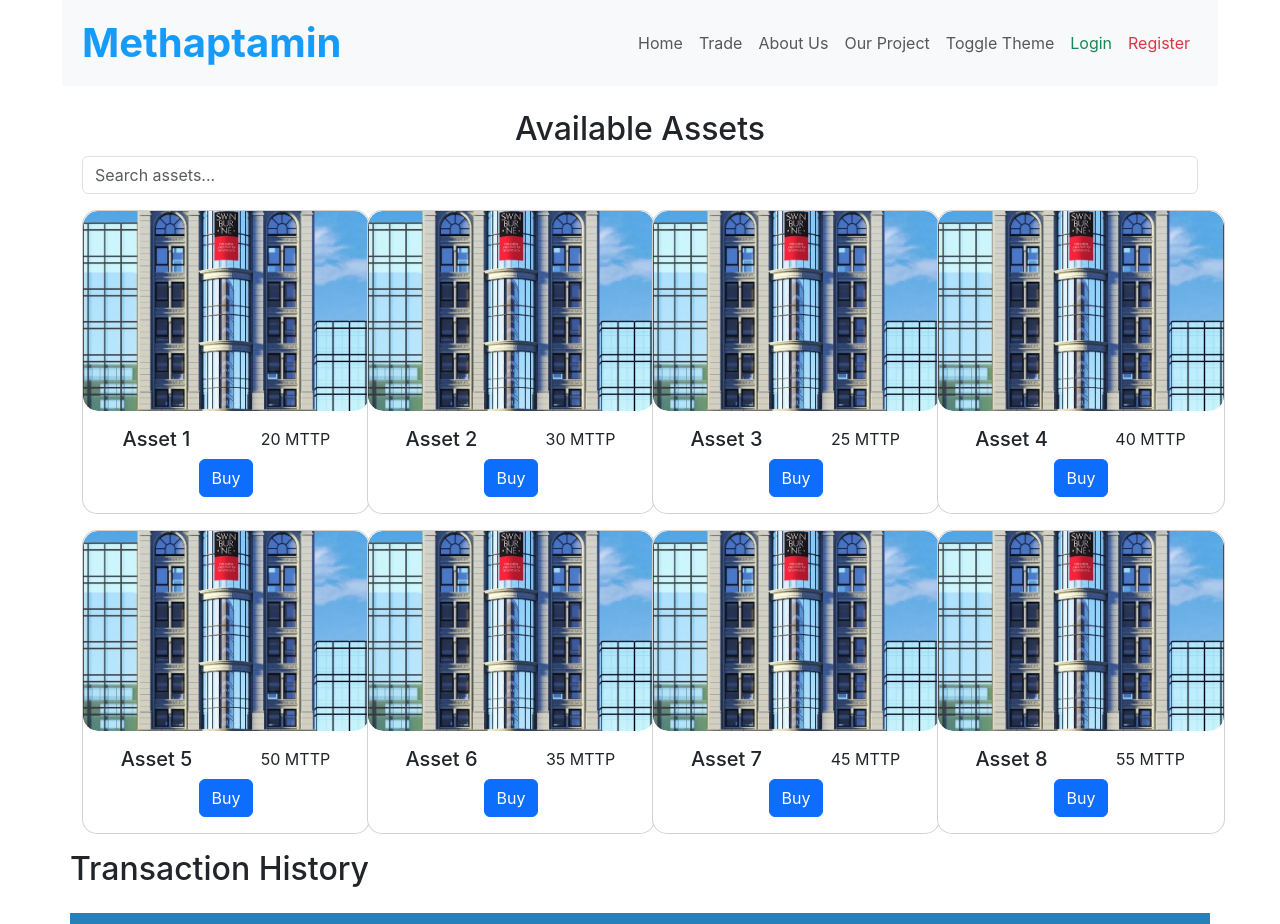
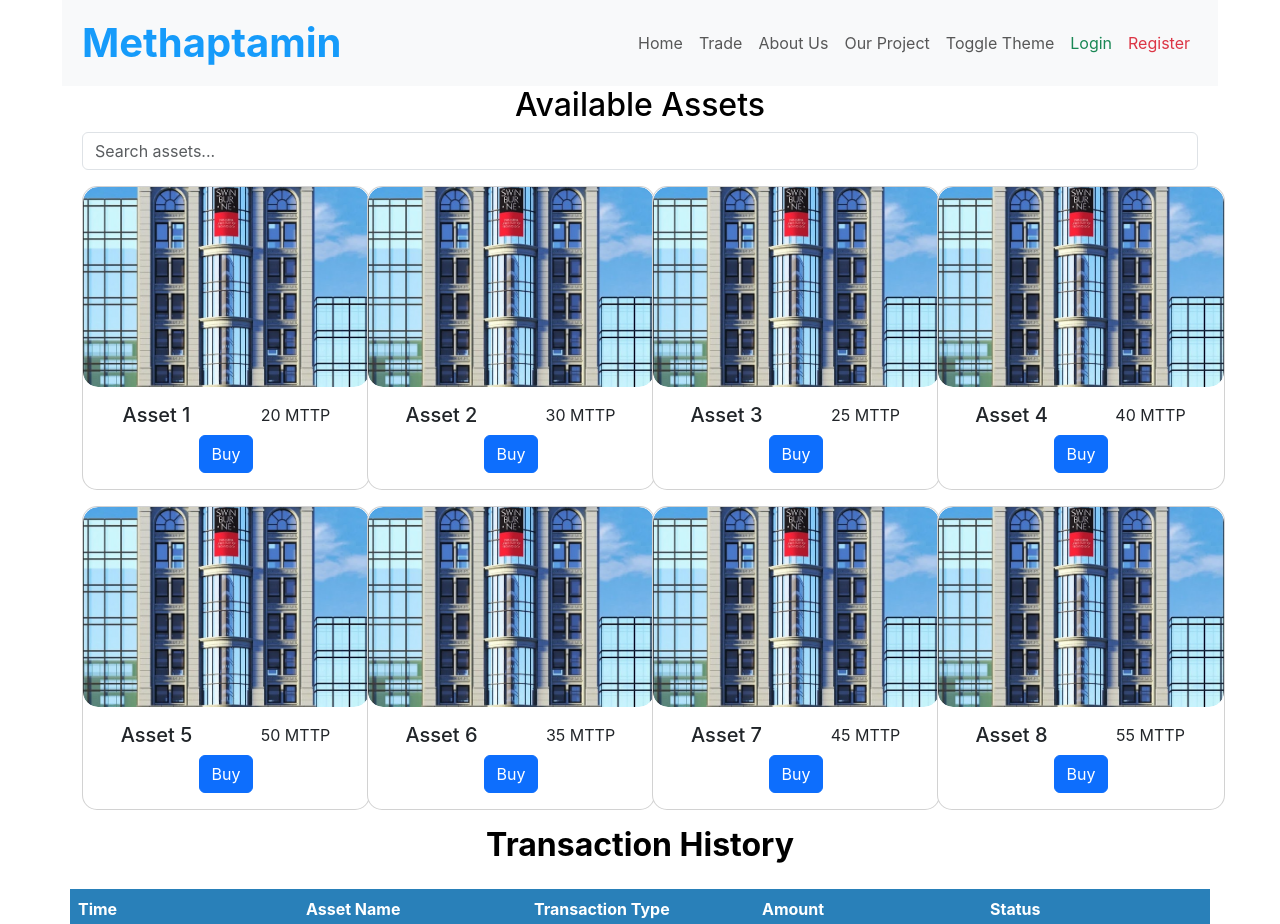
Before and after one commit to EHC-35-1/front-end, a React (Vite) app: page /trade in a window 1280 px wide. Shown: the top 924 px of the page. Built offline with nearby package versions, Linux system fonts and the light colour scheme.

Commit message:
Add dark theme for Trade page

```diff
--- a/src/pages/Trade/index.jsx
+++ b/src/pages/Trade/index.jsx
@@ -1,8 +1,14 @@
 import AssetWrapper from "./assetWrapper";
+import { useTheme } from "~/layouts/ThemeContext";
 import TradingHistoryTable from "~/components/TradingHistory/trading-history";
 import { Row, Col } from "react-bootstrap";
 
 function TradePage() {
+  const { isDarkTheme, toggleTheme } = useTheme();
+  const themeClass = isDarkTheme
+    ? "text-bg-dark bg-dark"
+    : "text-bg-light bg-body";
+
   const sampleData = [
     {
       transactionHash: "0xabc123...",
@@ -31,11 +37,11 @@ function TradePage() {
   ];
 
   return (
-    <div className="mt-4 mx-2">
+    <div className={`mx-2 ${themeClass}`}>
       <AssetWrapper />
       <Row>
         <Col>
-          <h2>Transaction History</h2>
+          <h2 className="text-center fw-bold">Transaction History</h2>
         </Col>
       </Row>
       <Row>
```
